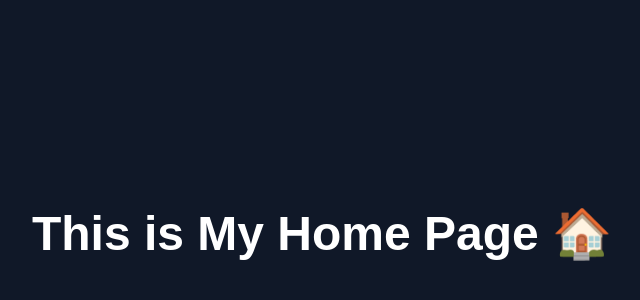
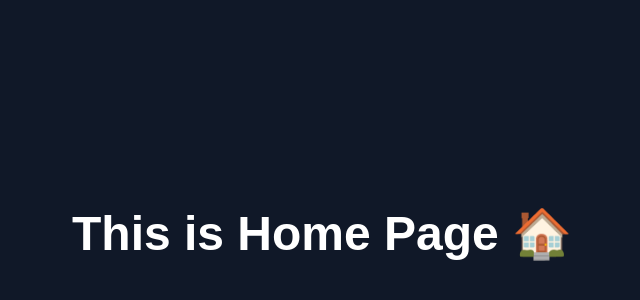
Before and after one commit to masud667/Project--Synthera, a Next.js app: page / in a window 1280 px wide. Shown: the part 166-466 px from the top of the page, without its empty margins (318-958 px from the left). Built offline with nearby package versions, Linux system fonts and the light colour scheme.

Commit message:
create new development brench

```diff
--- a/src/app/page.js
+++ b/src/app/page.js
@@ -1,7 +1,7 @@
 export default function Home() {
   return (
     <main className="flex min-h-screen items-center justify-center bg-gray-900 text-white">
-      <h1 className="text-5xl font-bold">This is My Home Page 🏠</h1>
+      <h1 className="text-5xl font-bold">This is Home Page 🏠</h1>
     </main>
   )
 }
```
